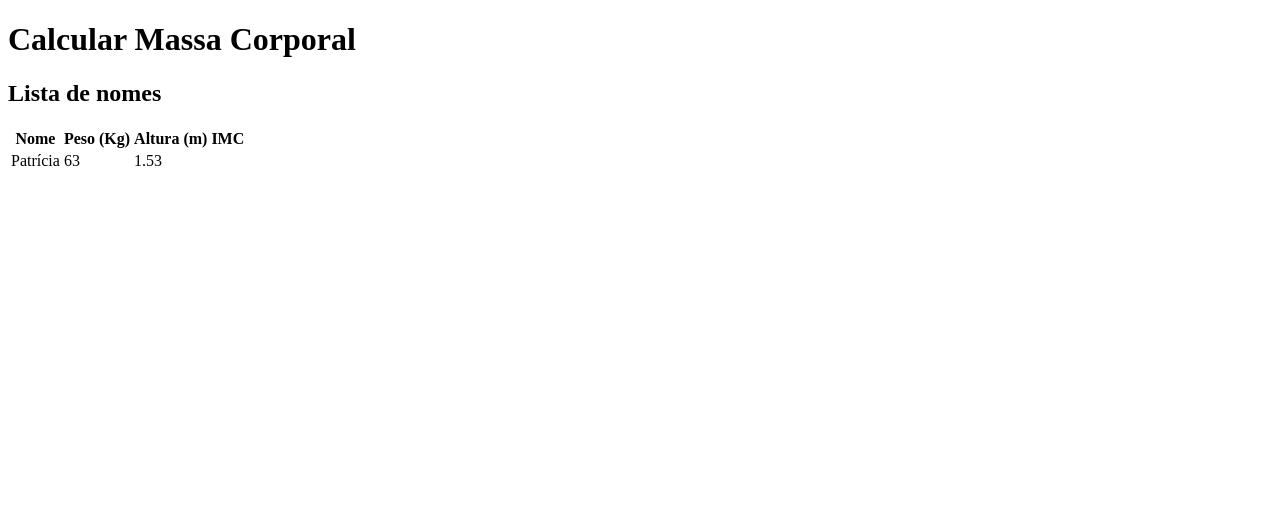
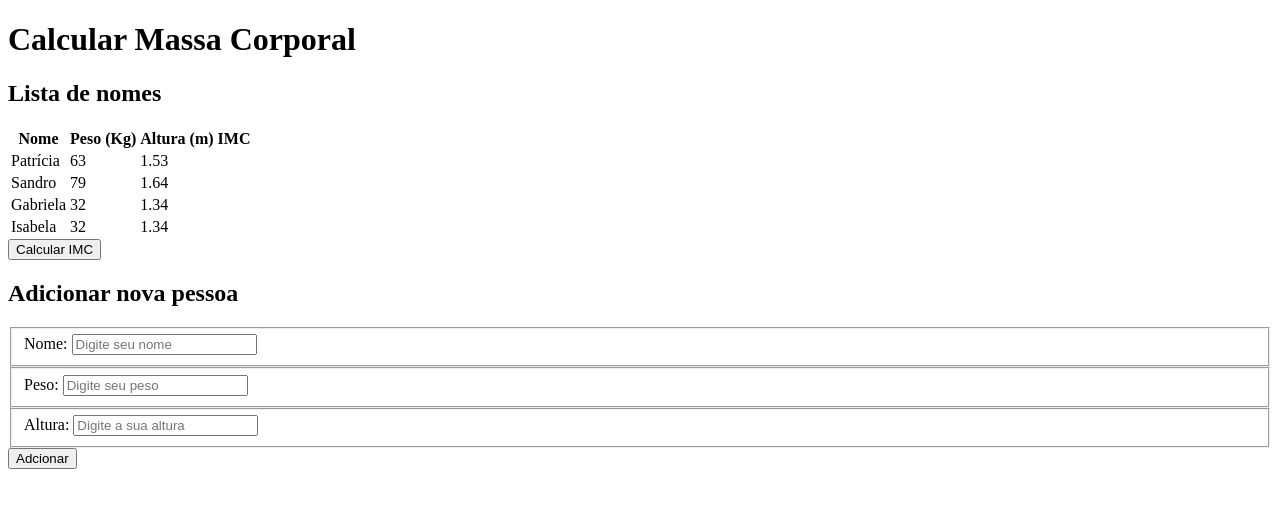
Before and after one commit to sjtorres/Projeto-IMC, a plain HTML site: page index.html in a window 1280 px wide. Drawn offline with Linux system fonts and the light colour scheme.

Commit message:
Código html pronto!

```diff
--- a/index.html
+++ b/index.html
@@ -19,6 +19,7 @@
     <main class="container">
         <section>
             <h2>Lista de nomes</h2>
+            <!-- INÍCIO TABELA -->
             <table>
                 <tr>
                     <th>Nome</th>
@@ -32,10 +33,50 @@
                     <td class="info-altura">1.53</td>
                     <td class="info-imc"></td>
                 </tr>
+                <tr class="pacientes">
+                    <td class="info-nome">Sandro</td>
+                    <td class="info-peso">79</td>
+                    <td class="info-altura">1.64</td>
+                    <td class="info-imc"></td>
+                </tr>
+                <tr class="pacientes">
+                    <td class="info-nome">Gabriela</td>
+                    <td class="info-peso">32</td>
+                    <td class="info-altura">1.34</td>
+                    <td class="info-imc"></td>
+                </tr>
+                <tr class="pacientes">
+                    <td class="info-nome">Isabela</td>
+                    <td class="info-peso">32</td>
+                    <td class="info-altura">1.34</td>
+                    <td class="info-imc"></td>
+                </tr>
             </table>
+            <button id="calcula-imcs" class="botao">Calcular IMC</button>
+        </section>
+        <!-- ADICIONAR PESSOA -->
+        <section>
+            <h2>Adicionar nova pessoa</h2>
+            <form>
+                <fieldset>
+                    <label for="nome">Nome:</label>
+                    <input type="text" id="campo-nome" placeholder="Digite seu nome">
+                </fieldset>
+                <fieldset class="campo-medio">
+                    <label for="peso">Peso:</label>
+                    <input type="text" id="campo-peso" placeholder="Digite seu peso">
+                </fieldset>
+                <fieldset class="campo-medio">
+                    <label for="altura">Altura:</label>
+                    <input type="text" id="campo-altura" placeholder="Digite a sua altura">
+                </fieldset>
+                <button id="adicionar-paciente" class="botao bto-principal">Adcionar</button>
+            </form>
         </section>
     </main>
 
+
+    <script src="calcula-imc.js"></script>
 </body>
 
 </html>
```
